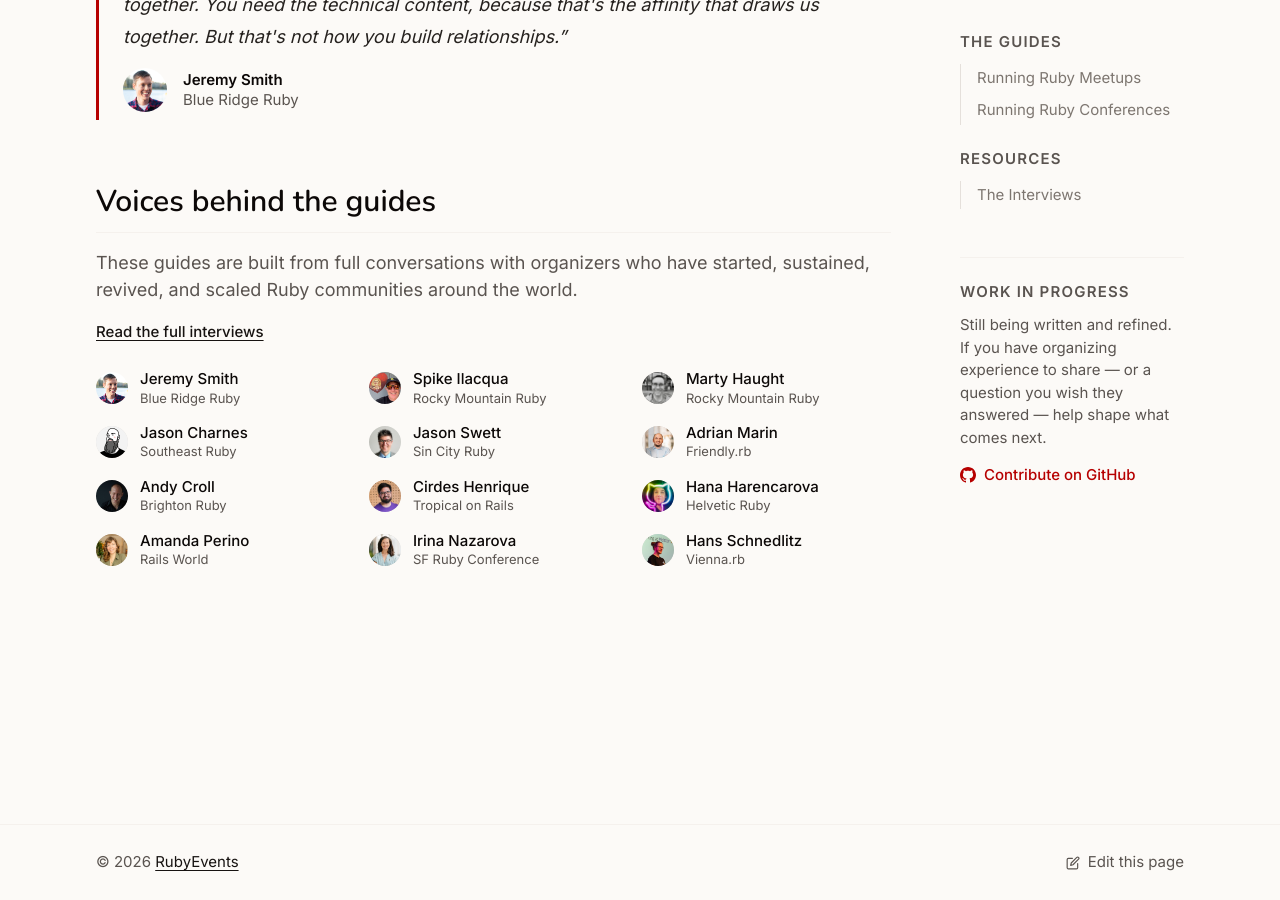
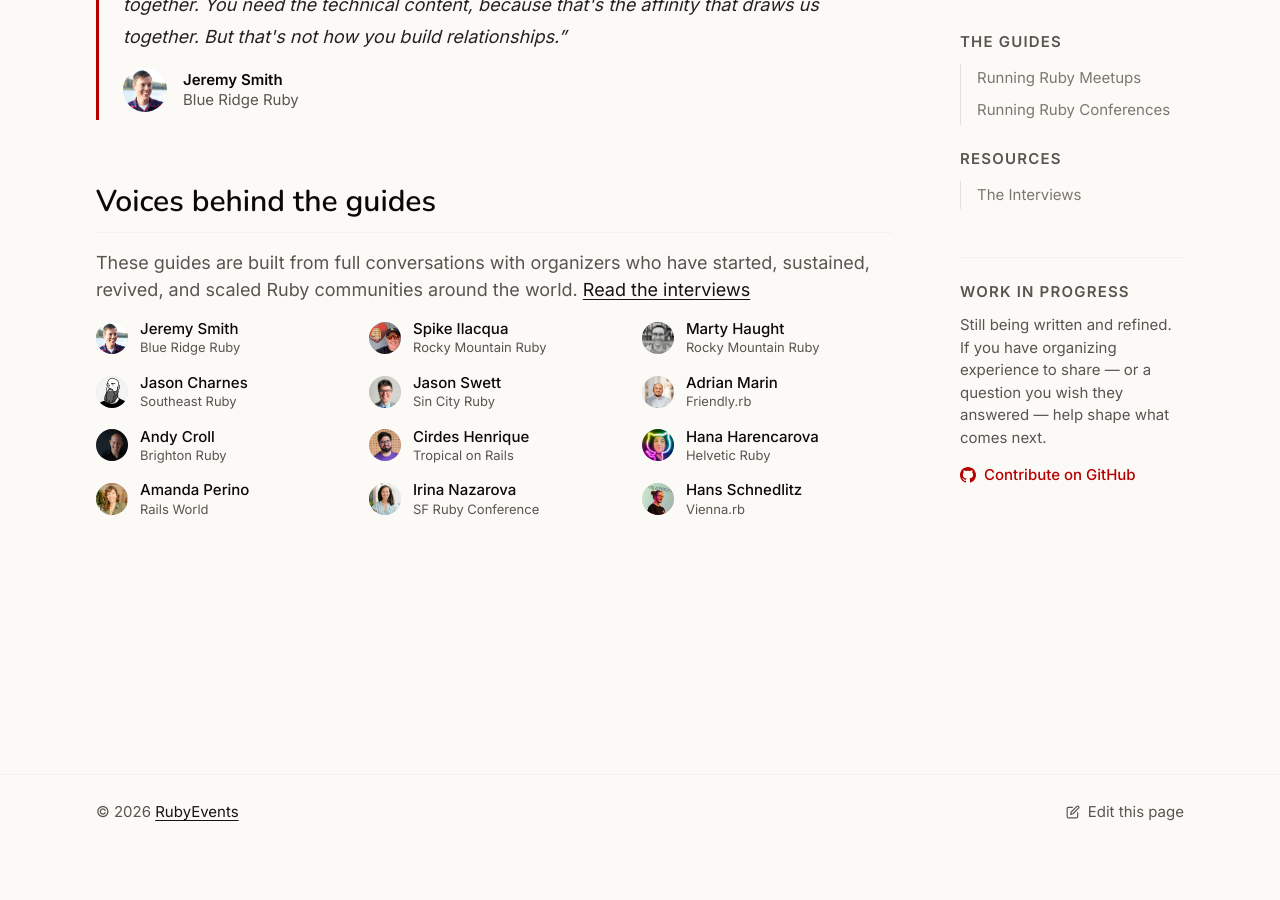
Before and after one commit to rubyevents/guides, a Jekyll site: the page built from index.md, in a window 1280 px wide and 900 px high, scrolled down 653 px. Built offline with Jekyll 4.4.1, drawn with Linux system fonts in a browser that asks for light colours; after the commit the page ends 1502 px from its top, so only the background shows below that.

Commit message:
Update index

```diff
--- a/index.md
+++ b/index.md
@@ -71,9 +71,7 @@
 
 ## Voices behind the guides
 
-<p class="voices-intro">These guides are built from full conversations with organizers who have started, sustained, revived, and scaled Ruby communities around the world.</p>
-
-<p class="voices-cta"><a href="{{ '/interviews/' | relative_url }}">Read the full interviews</a></p>
+<p class="voices-intro">These guides are built from full conversations with organizers who have started, sustained, revived, and scaled Ruby communities around the world. <a href="{{ '/interviews/' | relative_url }}">Read the interviews</a></p>
 
 <ul class="voices">
 {% for voice in site.data.voices %}
```
